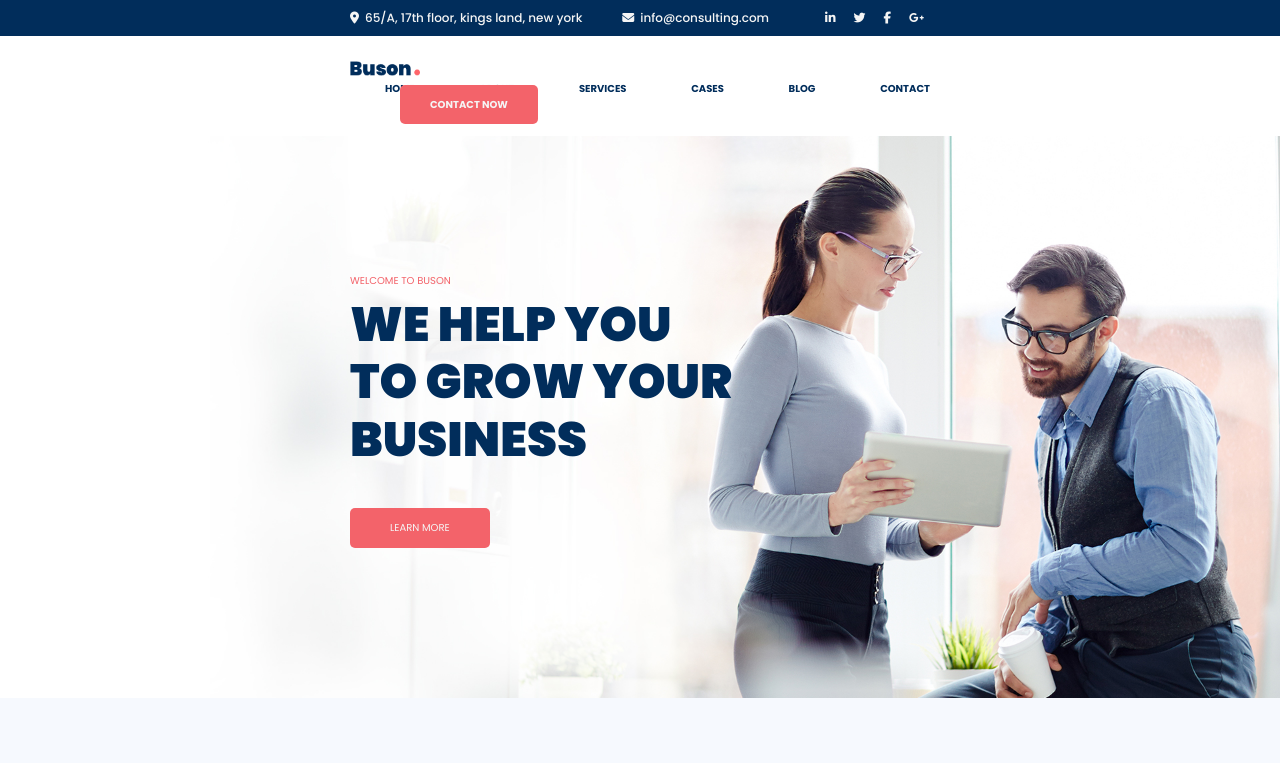
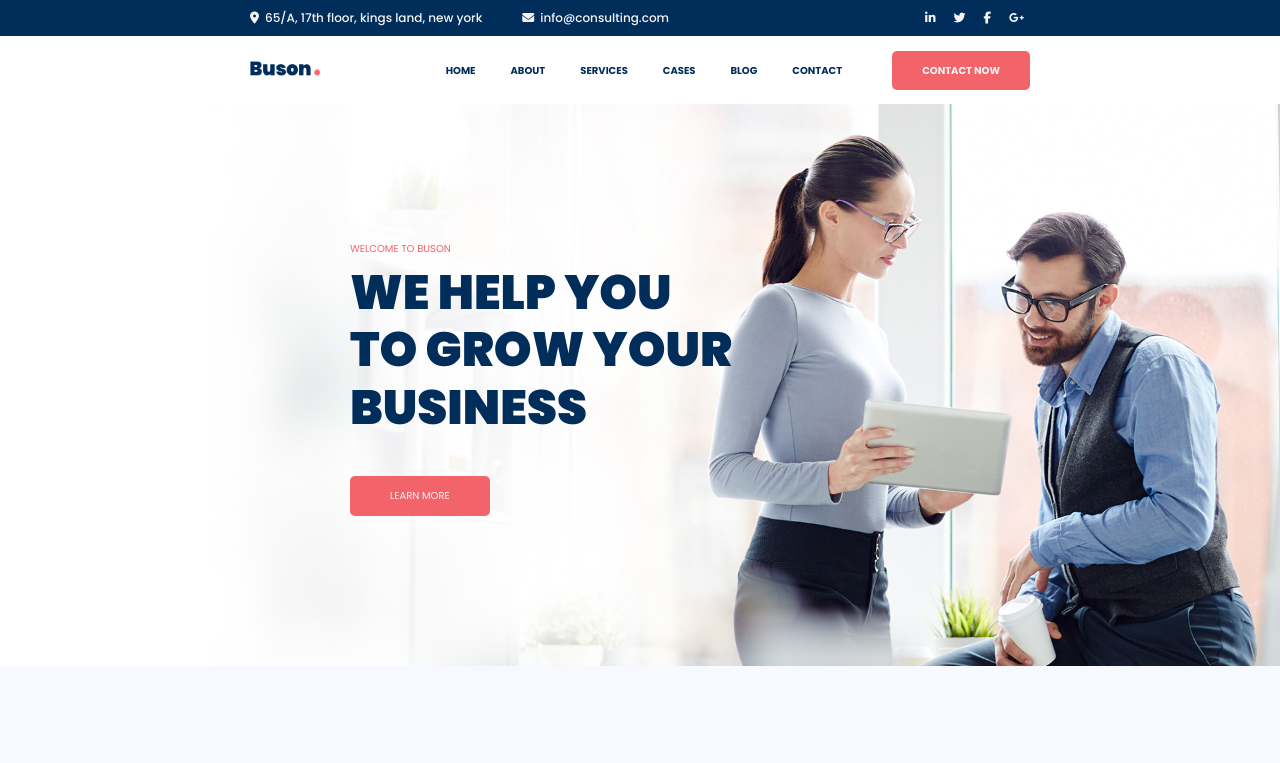
Before and after one commit to infysumanta/html-css-assignment-checkpoint-3, a plain HTML site: page index.html in a window 1280 px wide. Shown: the top 763 px of the page. Drawn offline with Linux system fonts and the light colour scheme.

Commit message:
fixed hero section

```diff
--- a/assets/css/style.css
+++ b/assets/css/style.css
@@ -110,6 +110,8 @@ p {
   padding-top: 12px;
   font-weight: 500;
   padding-bottom: 12px;
+  padding-left: 250px;
+  padding-right: 250px;
 }
 .header i {
   margin-right: 6px;
@@ -125,6 +127,8 @@ p {
 .hero-navbar {
   padding-top: 25px;
   padding-bottom: 25px;
+  padding-left: 250px;
+  padding-right: 250px;
 }
 .hero-navbar .brand img {
   width: 70px;
```
Also changed, not shown: 1 other file.
